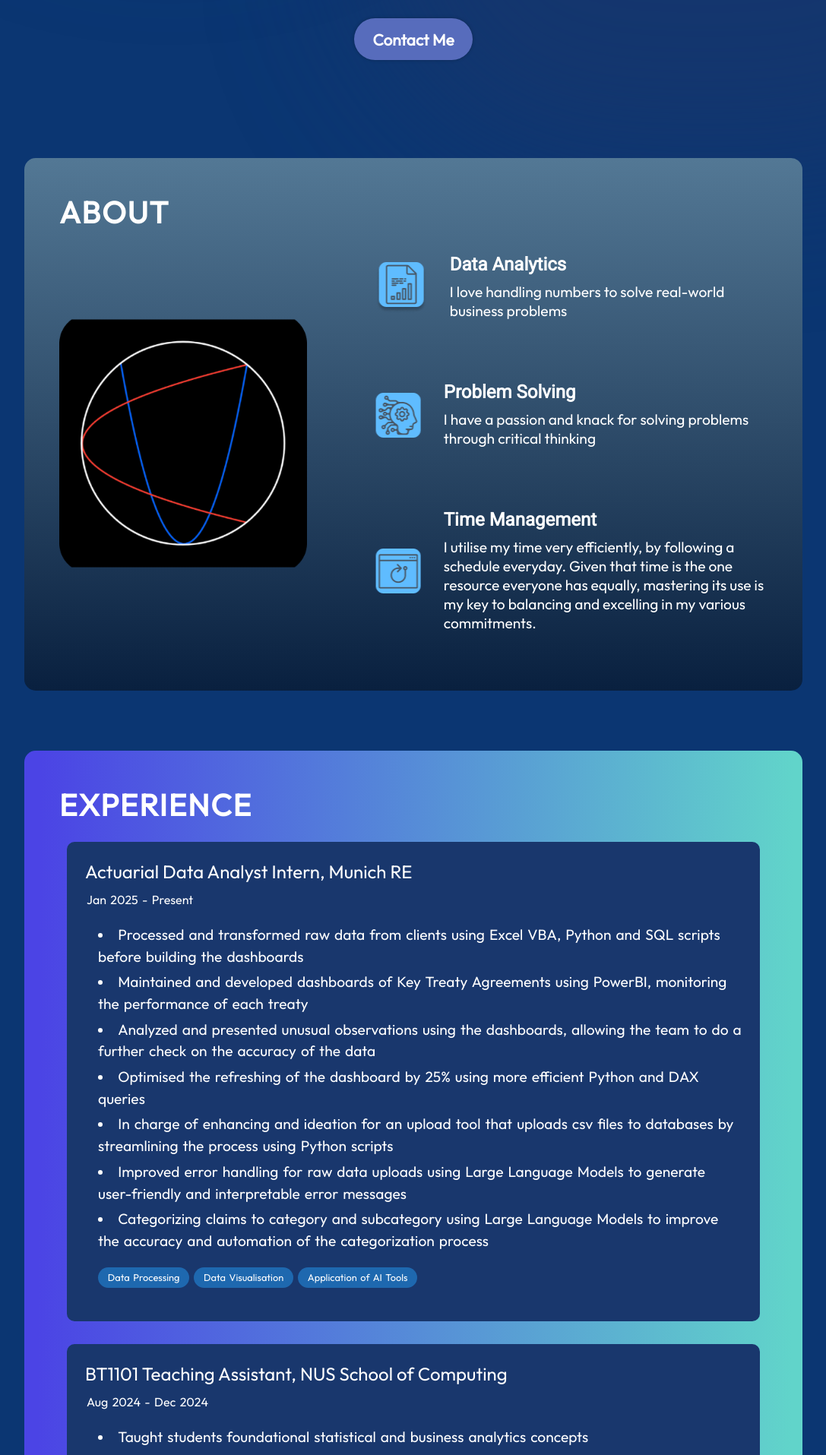
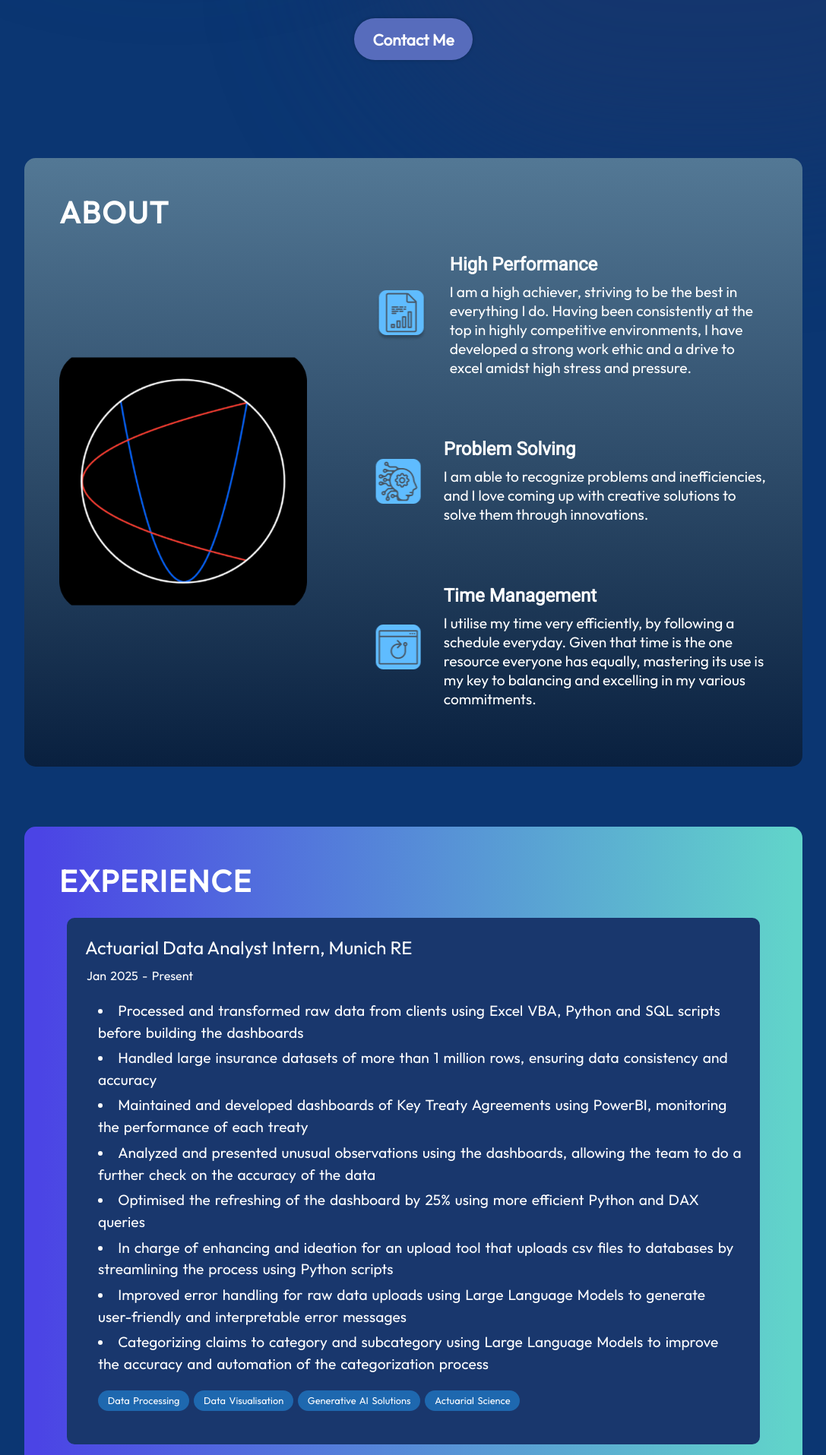
Before and after one commit to ouch528/portfolio, a React (Vite) app: page / in a window 1280 px wide. Shown: the part 880-2795 px from the top of the page at 76% size, without its empty margins (96-1183 px from the left). Built offline with nearby package versions, Linux system fonts and the light colour scheme.

Commit message:
Y2S2 update

```diff
--- a/src/components/About/About.jsx
+++ b/src/components/About/About.jsx
@@ -16,9 +16,10 @@ export const About = () => {
                     <li className={styles.aboutItem}>
                         <img src={getImageUrl("about/dataAnalytics.png")} alt = "pic" className={styles.aboutItemImage}/>
                         <div className={styles.aboutItemText}>
-                            <h3>Data Analytics</h3>
+                            <h3>High Performance</h3>
                             <p>
-                                I love handling numbers to solve real-world business problems
+                                I am a high achiever, striving to be the best in everything I do.
+                                Having been consistently at the top in highly competitive environments, I have developed a strong work ethic and a drive to excel amidst high stress and pressure.
                             </p>
                         </div>
                     </li>
@@ -27,7 +28,7 @@ export const About = () => {
                         <div className={styles.aboutItemText}>
                             <h3>Problem Solving</h3>
                             <p>
-                               I have a passion and knack for solving problems through critical thinking
+                               I am able to recognize problems and inefficiencies, and I love coming up with creative solutions to solve them through innovations.
                             </p>
                         </div>
                     </li>
--- a/src/components/Hero/Hero.jsx
+++ b/src/components/Hero/Hero.jsx
@@ -7,7 +7,7 @@ export const Hero = () => {
 
     // Alternate between achievements
     useEffect(() => {
-        const achievements = ["2 x Dean's List", "3 x Data Competition Winner"];
+        const achievements = ["3 x Dean's List", "4 x Data Competition Winner"];
         let index = 0;
 
         const interval = setInterval(() => {
--- a/src/data/achievements.json
+++ b/src/data/achievements.json
@@ -1,4 +1,8 @@
 [
+    {
+        "name": "Dean’s List (AY24/25 Sem 2)",
+        "credential": ""
+    },
     {
         "name": "Dean’s List (AY24/25 Sem 1)",
         "credential": "https://credentials.nus.edu.sg/6ede951d-ccae-4cf2-bbad-e3f7bb7123f4#acc.7zUSVLK1"
--- a/src/data/competitions.json
+++ b/src/data/competitions.json
@@ -14,7 +14,22 @@
             "Recommendation System",
             "Machine Learning Pipeline"
         ],
-        "source": "https://drive.google.com/drive/u/0/folders/1ZWUBw-zyfYGuyv1Lf4hyNwlxgojRDZq0"
+        "source": "https://drive.google.com/drive/folders/11GsxwqguLpuvbHOE80YLMq6cIu0X8asL?usp=share_link"
+    },
+    {
+        "name": "National AI Student Challenge 2025",
+        "position": "First-Runners up",
+        "description": [
+            "Our team finished second place in the DataRobot Track among 20 teams in a competition about predictive maintenance",
+            "We utilized DataRobot to build a machine learning model that predicts the failure of a machine based on past maintenance data",
+            "Integrated regression and forecasting models to anticipate downtime patterns and support proactive maintenance planning",
+            "Presented our solution to a panel of industry experts and judges during the National AI Student Developer Conference"
+        ],
+        "skills": [
+            "Predictive Maintenance",
+            "Machine Learning Pipeline"
+        ],
+        "source": "https://drive.google.com/drive/folders/1w7V6hVgmR8hAVj7AfyoOt7o3zg-L12cM?usp=share_link"
     },
     {
         "name": "NUS SDS Mini Data Competition 2024",
@@ -29,7 +44,7 @@
             "Data Visualisation",
             "Principal Component Analysis"
         ],
-        "source": "https://www.canva.com/design/DAGQt60KYN0/TJv_iYDwQeKlhZWUlnAtXA/edit?utm_content=DAGQt60KYN0&utm_campaign=designshare&utm_medium=link2&utm_source=sharebutton"
+        "source": "https://drive.google.com/drive/folders/1NZ5HDDLrN0EOW_KbiVmfoqiil7crDTOK?usp=share_link"
     },
     {
         "name": "NUS ISE-Micron Business Analytics Case Competition 2024",
@@ -44,6 +59,6 @@
             "Optimisation",
             "Time Series Analysis"
         ],
-        "source": "https://docs.google.com/document/d/1vd6v_eA7Xtn5DD84ETXm1xZxwxZleZnlCa1pGKbMfGA/edit?tab=t.0"
+        "source": "https://drive.google.com/drive/folders/1K63mJZ8v7oZyvqCfne3yFvb2KRXpBHoS?usp=share_link"
     }
 ]
--- a/src/data/coursework.json
+++ b/src/data/coursework.json
@@ -13,6 +13,16 @@
         "code": "BT2102",
         "name": "Data Management and Visualisation",
         "grade": "A+"
+    },
+    {
+        "code": "BT3103",
+        "name": "Application Systems Development for Business Analytics",
+        "grade": "A"
+    },
+    {
+        "code": "BT4222",
+        "name": "Mining Web Data for Business Insights",
+        "grade": "A"
     },
     {
         "code": "CS1010A",
@@ -43,5 +53,15 @@
         "code": "MA2311",
         "name": "Techniques in Advanced Calculus",
         "grade": "A+"
+    },
+    {
+        "code": "ST1131",
+        "name": "Introduction to Statistics and Statistical Computing",
+        "grade": "A"
+    },
+    {
+        "code": "ST2131",
+        "name": "Probability",
+        "grade": "A+"
     }
 ]
--- a/src/data/history.json
+++ b/src/data/history.json
@@ -10,6 +10,7 @@
         ],
         "experiences": [
             "Processed and transformed raw data from clients using Excel VBA, Python and SQL scripts before building the dashboards",
+            "Handled large insurance datasets of more than 1 million rows, ensuring data consistency and accuracy",
             "Maintained and developed dashboards of Key Treaty Agreements using PowerBI, monitoring the performance of each treaty",
             "Analyzed and presented unusual observations using the dashboards, allowing the team to do a further check on the accuracy of the data",
             "Optimised the refreshing of the dashboard by 25% using more efficient Python and DAX queries",
@@ -20,7 +21,8 @@
         "skills": [
             "Data Processing",
             "Data Visualisation",
-            "Application of AI Tools"
+            "Generative AI Solutions",
+            "Actuarial Science"
         ]
     },
     {
--- a/src/data/projects.json
+++ b/src/data/projects.json
@@ -26,7 +26,7 @@
     {
         "title": "Beijing Property Market Analysis",
         "imageSrc": "projects/beijing_property.png",
-        "description": "Analysed Beijing’s property market from 2011 to 2017, the attributes of houses that have caused the rise in prices, as part of BT2102 coursework’s project",
+        "description": "Analysed Beijing’s property market from 2011 to 2017, the attributes of houses that have caused the rise in prices.",
         "skills": [
             "Tableau",
             "Data Storytelling",
@@ -38,13 +38,13 @@
     {
         "title": "Song Lyrics Classification",
         "imageSrc": "projects/lyricsClassification.png",
-        "description": "Collected numerous song lyrics based on different genres, and evaluated various machine learning models to classify the lyrics, as part of ISC213 coursework.",
+        "description": "Collected numerous song lyrics based on different genres, and evaluated various machine learning models to classify the lyrics.",
         "skills": [
             "Machine Learning Models",
             "Data Collection",
             "Text Vectorisation"
         ],
-        "source": "https://docs.google.com/spreadsheets/d/10Nxz8ikkza9hcb67wVTbD2jWn6ihE7ZF4V_HfthHWjc/edit?usp=sharing"
+        "source": "https://docs.google.com/document/d/1JBJ5pPwxYbs0oMyfuoPQ20dilVOHUh7lypiWj07hl-U/edit?usp=sharing"
     },
     {
         "title": "AI Cover Letter Generator",
```
